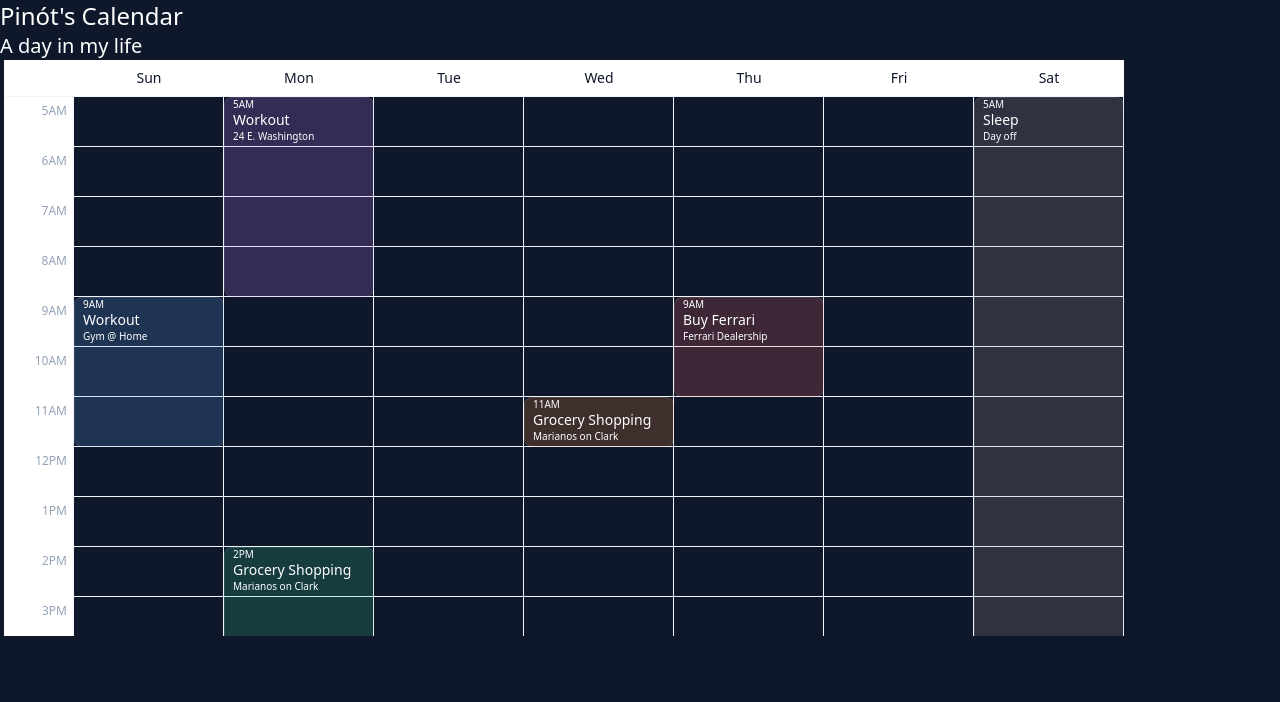
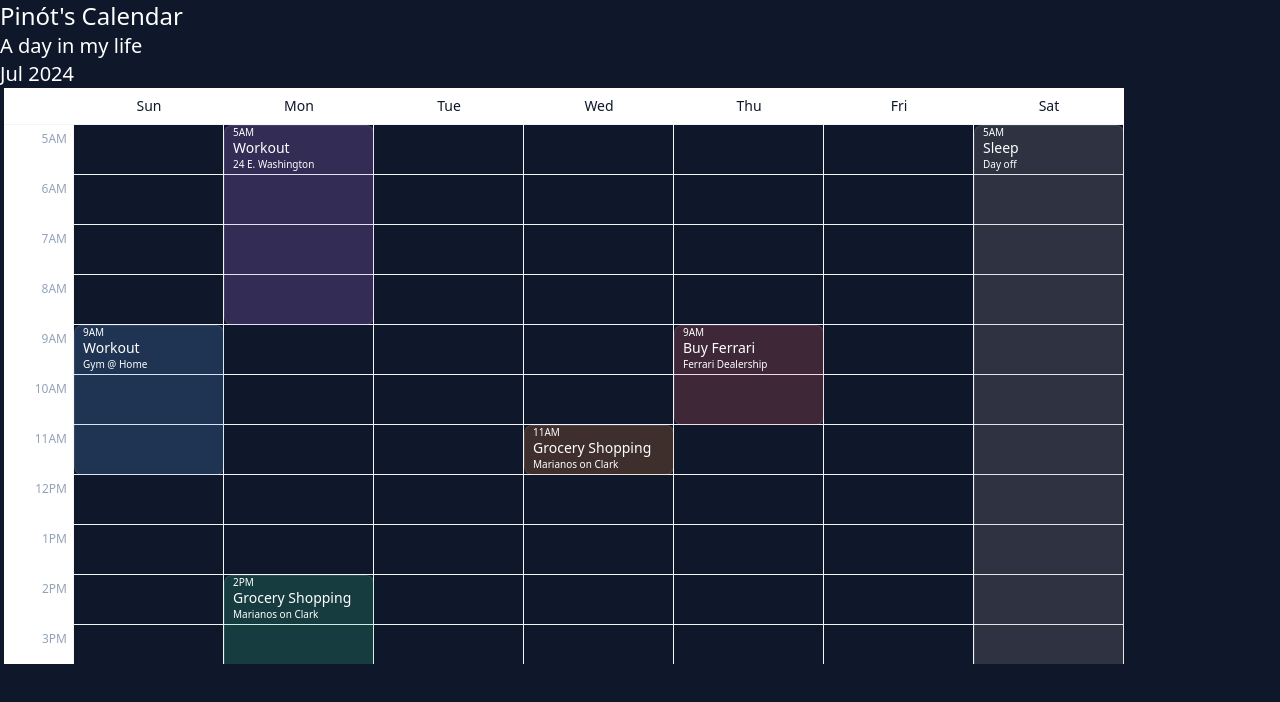
Before and after one commit to chukwumaokere/tailwind-calendar-ui, a React (Vite) app: page / in a window 1280 px wide. Shown: the top 702 px of the page. Built offline with nearby package versions, Linux system fonts and the light colour scheme.

Commit message:
Add current date label option

```diff
--- a/src/components/calendar.tsx
+++ b/src/components/calendar.tsx
@@ -15,6 +15,7 @@ export interface Event {
 const ROW_OFFSET = 2;
 const COLUMN_OFFSET = 2;
 const HOUR_OFFSET = 3;
+const MONTH_OFFSET = 1;
 
 function getTileRowNumber(index: number, denominator: number) {
     return Math.floor(index / denominator) + ROW_OFFSET;
@@ -26,6 +27,7 @@ function getTileColumnNumber(index: number, denominator: number) {
 
 const DEFAULT_DAYS = ['Sun', 'Mon', 'Tue', 'Wed', 'Thu', 'Fri', 'Sat'];
 const DEFAULT_HOURS = ['5AM', '6AM', '7AM', '8AM', '9AM', '10AM', '11AM', '12PM', '1PM', '2PM', '3PM', '4PM', '5PM', '6PM', '7PM', '8PM', '9PM', '10PM', '11PM', '12AM', '1AM', '2AM', '3AM', '4AM'];
+const MONTHS = ['Jan', 'Feb', 'Mar', 'Apr', 'May', 'Jun', 'Jul', 'Aug', 'Sep', 'Oct', 'Nov', 'Dec'];
 
 export interface CalendarProps {
     title?: string,
@@ -34,14 +36,16 @@ export interface CalendarProps {
     hours?: string[],
     events: Event[],
     maxHeight?: string,
+    showCalendarDateLabel?: boolean,
 }
 
-export default function Calendar({title, subtitle, days = DEFAULT_DAYS, hours = DEFAULT_HOURS, events, maxHeight}: CalendarProps) {
-
+export default function Calendar({title, subtitle, days = DEFAULT_DAYS, hours = DEFAULT_HOURS, events, maxHeight, showCalendarDateLabel = true}: CalendarProps) {
+    const currentDate = new Date();
     return (
         <>
             {title ? <h1 className='text-2xl text-white'>{title}</h1> : null}
             {subtitle ? <h1 className='text-xl text-white'>{subtitle}</h1> : null}
+            {showCalendarDateLabel ? <h1 className='text-xl text-white'>{MONTHS[currentDate.getMonth() + MONTH_OFFSET]} {currentDate.getFullYear()}</h1> : null}
             <div className={`overflow-auto grid grid-cols-[70px,repeat(${days.length},150px)] grid-rows-[auto,repeat(${hours.length},50px)] ${maxHeight} w-fit px-1`}>
                 {/*Empty Corner Tile*/}
                 <div className="row-start-[1] col-start-[1] sticky top-0 z-10 bg-white dark:bg-gradient-to-b dark:from-slate-600 dark:to-slate-700 border-slate-100 dark:border-black/10 bg-clip-padding text-slate-900 dark:text-slate-200 border-b text-sm font-medium py-2"></div>
```
Also changed, not shown: 1 other file (tests, documents, lock files or other folders).
